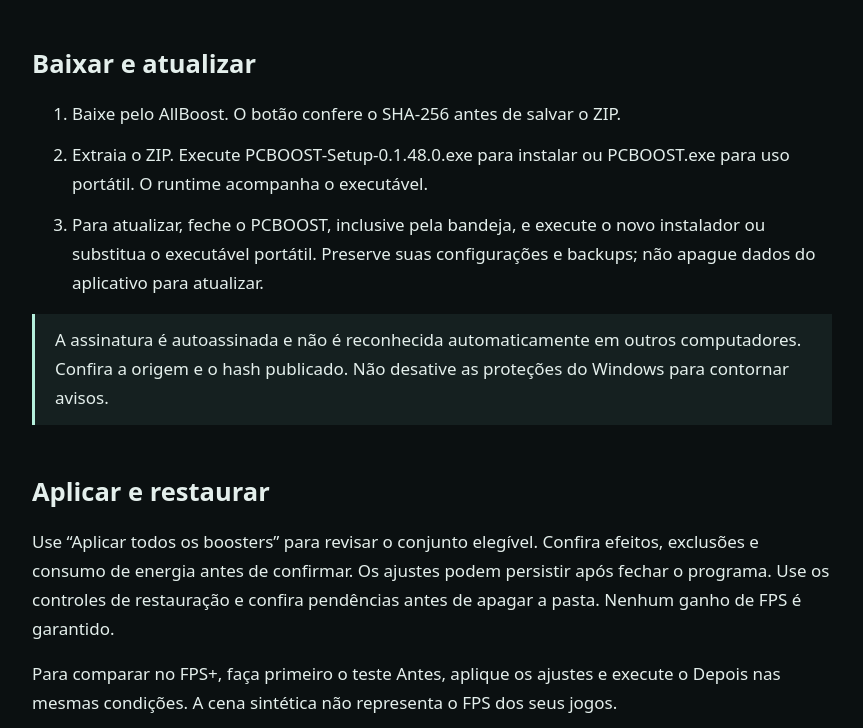
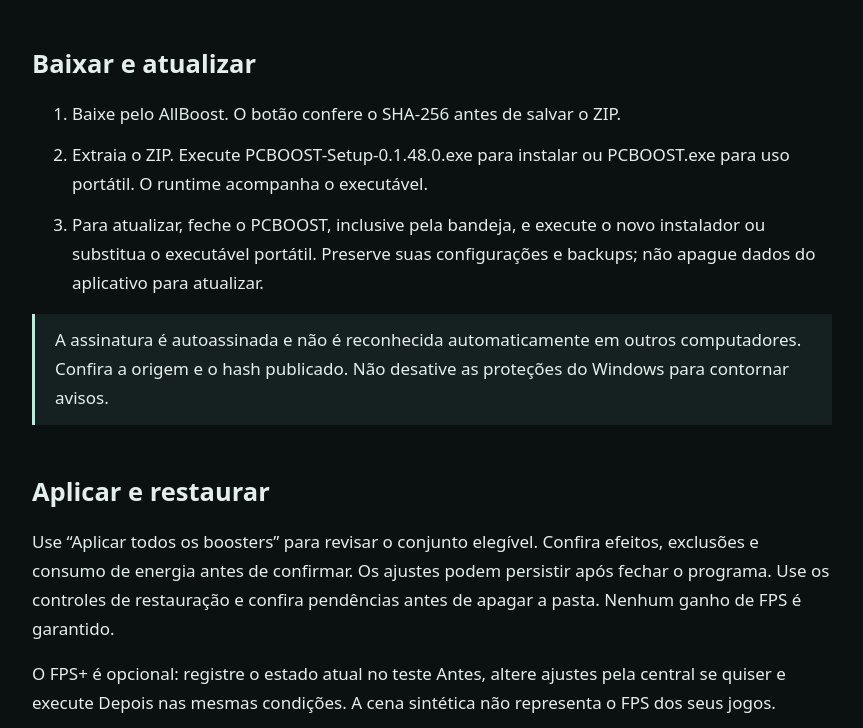
Before and after one commit to maiaswedig/CSBOOST-Public, a website: page vercel-source/public/pcboost-guia.html in a window 1280 px wide. Shown: the part 224-952 px from the top of the page, without its empty margins (208-1071 px from the left). Drawn offline with Linux system fonts and the light colour scheme.

Commit message:
Describe independent FPS comparison in release page

```diff
--- a/vercel-source/public/pcboost-guia.html
+++ b/vercel-source/public/pcboost-guia.html
@@ -2,7 +2,7 @@
 <html lang="pt-BR"><head><meta charset="utf-8"><meta name="viewport" content="width=device-width,initial-scale=1"><title>PCBOOST — guia e privacidade | AllBoost</title><link rel="icon" href="/favicon.svg"><style>body{font:17px/1.7 system-ui,sans-serif;background:#0b1011;color:#e4efec;margin:0}main{max-width:800px;padding:32px 24px 80px;margin:auto}a{color:#b5efdc}h1,h2{line-height:1.2;margin-top:2em}li{margin-bottom:12px}a:focus-visible{outline:3px solid #b5efdc;outline-offset:4px}.note{border-left:3px solid #b5efdc;padding:12px 20px;background:#152020}</style></head>
 <body><main><a href="/#download-pc">← Voltar ao download</a><h1>PCBOOST: guia e privacidade</h1><p>Informações do PCBOOST para Windows 11 x64. O <a href="https://github.com/maiaswedig/CSBOOST-Public/blob/main/docs/COMO-USAR.txt">guia do CSBOOST</a> é separado.</p>
 <h2>Baixar e atualizar</h2><ol><li>Baixe pelo AllBoost. O botão confere o SHA-256 antes de salvar o ZIP.</li><li>Extraia o ZIP. Execute PCBOOST-Setup-0.1.48.0.exe para instalar ou PCBOOST.exe para uso portátil. O runtime acompanha o executável.</li><li>Para atualizar, feche o PCBOOST, inclusive pela bandeja, e execute o novo instalador ou substitua o executável portátil. Preserve suas configurações e backups; não apague dados do aplicativo para atualizar.</li></ol><p class="note">A assinatura é autoassinada e não é reconhecida automaticamente em outros computadores. Confira a origem e o hash publicado. Não desative as proteções do Windows para contornar avisos.</p>
-<h2>Aplicar e restaurar</h2><p>Use “Aplicar todos os boosters” para revisar o conjunto elegível. Confira efeitos, exclusões e consumo de energia antes de confirmar. Os ajustes podem persistir após fechar o programa. Use os controles de restauração e confira pendências antes de apagar a pasta. Nenhum ganho de FPS é garantido.</p><p>Para comparar no FPS+, faça primeiro o teste Antes, aplique os ajustes e execute o Depois nas mesmas condições. A cena sintética não representa o FPS dos seus jogos.</p>
+<h2>Aplicar e restaurar</h2><p>Use “Aplicar todos os boosters” para revisar o conjunto elegível. Confira efeitos, exclusões e consumo de energia antes de confirmar. Os ajustes podem persistir após fechar o programa. Use os controles de restauração e confira pendências antes de apagar a pasta. Nenhum ganho de FPS é garantido.</p><p>O FPS+ é opcional: registre o estado atual no teste Antes, altere ajustes pela central se quiser e execute Depois nas mesmas condições. A cena sintética não representa o FPS dos seus jogos.</p>
 <h2>Dados e conexões</h2><ul><li>Configurações, histórico e diários de recuperação são armazenados localmente. A chave do serviço externo de estimativa é protegida para o usuário do Windows.</li><li>A consulta de nova versão acessa o AllBoost; o serviço recebe os dados normais da conexão, como endereço IP. Não se trata de sincronização de perfis.</li><li>O teste de rede usa Cloudflare para medir transferência e serviços de Internet para latência, após o aviso do recurso. Há consumo de dados.</li><li>Estimativas externas de FPS, downloads de aplicativos e integrações opcionais acessam serviços próprios, conforme o recurso acionado. Confira seus avisos antes de usar.</li><li>Relatórios exportados podem incluir nome do computador, componentes e dados de rede. Revise o arquivo antes de compartilhar. Não publique senhas, chaves ou dados pessoais nos relatos.</li></ul>
 <h2>Licenças e avisos</h2><p>As bibliotecas mantêm suas próprias licenças. <a href="/downloads/PCBOOST-licencas.zip">Baixar licenças e avisos do PCBOOST</a>. Esses documentos não substituem as licenças do <a href="https://github.com/maiaswedig/CSBOOST-Public/blob/main/LICENSE">CSBOOST</a>.</p>
 <h2>Relatar um problema</h2><p><a href="https://github.com/maiaswedig/CSBOOST-Public/issues/new">Abra um relato identificado como PCBOOST</a>, com versão, Windows, componentes, passos e resultado observado. Revise os anexos antes de enviar. O suporte a Windows 10 continua fora da validação atual.</p></main></body></html>
```
Also changed, not shown: vercel-source/public/index.html (+1 -1 lines).
